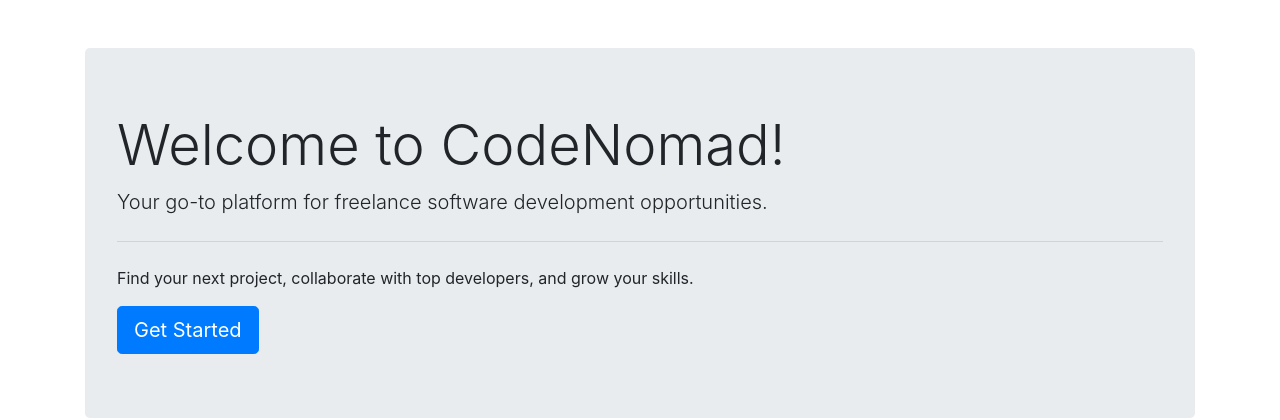
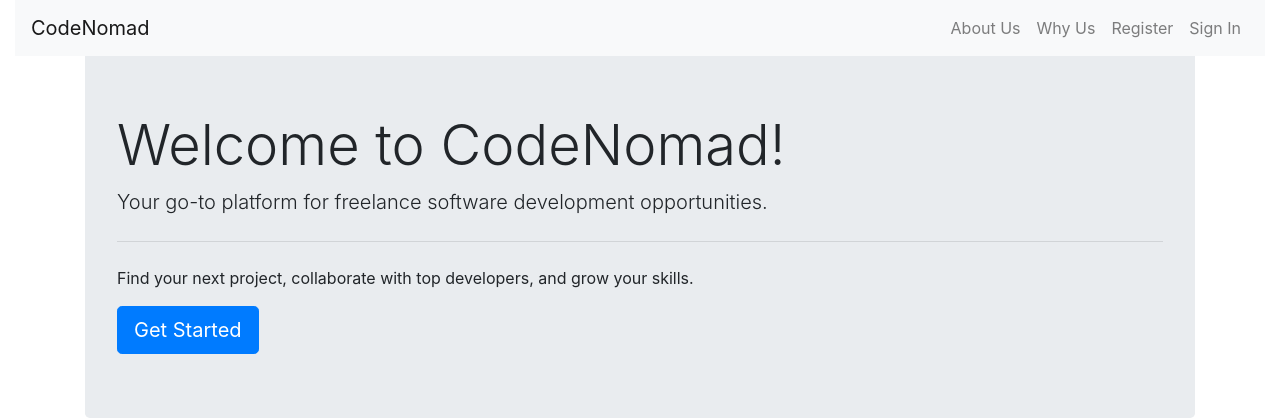
Before and after one commit to Nemi100/codenomad, a Django app: page / in a window 1280 px wide. Shown: the top 420 px of the page. Run offline with Django 3.2, Linux system fonts and the light colour scheme.

Commit message:
added home page content and navbar

```diff
--- a/home/templates/home/index.html
+++ b/home/templates/home/index.html
@@ -1,4 +1,15 @@
 {% extends "base.html" %}
+{% load static %}
+
+{% block page_header %}
+    <div class="container header-container">
+        <div class="row">
+            <div class="col">
+
+            </div>
+        </div>
+    </div>
+{% endblock %}
 
 {% block extra_title %}Home{% endblock %}
 
--- a/templates/base.html
+++ b/templates/base.html
@@ -23,7 +23,6 @@
       <script src="https://cdn.jsdelivr.net/npm/jquery@3.5.1/dist/jquery.slim.min.js" integrity="sha384-DfXdz2htPH0lsSSs5nCTpuj/zy4C+OGpamoFVy38MVBnE+IbbVYUew+OrCXaRkfj" crossorigin="anonymous"></script>
       <script src="https://cdn.jsdelivr.net/npm/bootstrap@4.6.2/dist/js/bootstrap.bundle.min.js" integrity="sha384-Fy6S3B9q64WdZWQUiU+q4/2Lc9npb8tCaSX9FK7E8HnRr0Jz8D6OP9dO5Vg3Q9ct" crossorigin="anonymous"></script>
       <script src="https://cdn.jsdelivr.net/npm/popper.js@1.16.1/dist/umd/popper.min.js" integrity="sha384-9/reFTGAW83EW2RDu2S0VKaIzap3H66lZH81PoYlFhbGU+6BZp6G7niu735Sk7lN" crossorigin="anonymous"></script>
-      <script src="https://cdn.jsdelivr.net/npm/bootstrap@4.6.2/dist/js/bootstrap.min.js" integrity="sha384-+sLIOodYLS7CIrQpBjl+C7nPvqq+FbNUBDunl/OZv93DB7Ln/533i8e/mZXLi/P+" crossorigin="anonymous"></script>
     {% endblock %}
 
     {% block extrajs %}
@@ -33,8 +32,28 @@
   </head>
   <body>
     <header class="container-fluid fixed-top">
-      {% block header_content %}
-      {% endblock %}
+      <nav class="navbar navbar-expand-lg navbar-light bg-light">
+        <a class="navbar-brand" href="#">CodeNomad</a>
+        <button class="navbar-toggler" type="button" data-toggle="collapse" data-target="#navbarNav" aria-controls="navbarNav" aria-expanded="false" aria-label="Toggle navigation">
+          <span class="navbar-toggler-icon"></span>
+        </button>
+        <div class="collapse navbar-collapse" id="navbarNav">
+          <ul class="navbar-nav ml-auto">
+            <li class="nav-item">
+              <a class="nav-link" href="#">About Us</a>
+            </li>
+            <li class="nav-item">
+              <a class="nav-link" href="#">Why Us</a>
+            </li>
+            <li class="nav-item">
+              <a class="nav-link" href="#">Register</a>
+            </li>
+            <li class="nav-item">
+              <a class="nav-link" href="#">Sign In</a>
+            </li>
+          </ul>
+        </div>
+      </nav>
     </header>
 
     {% if messages %}
```
